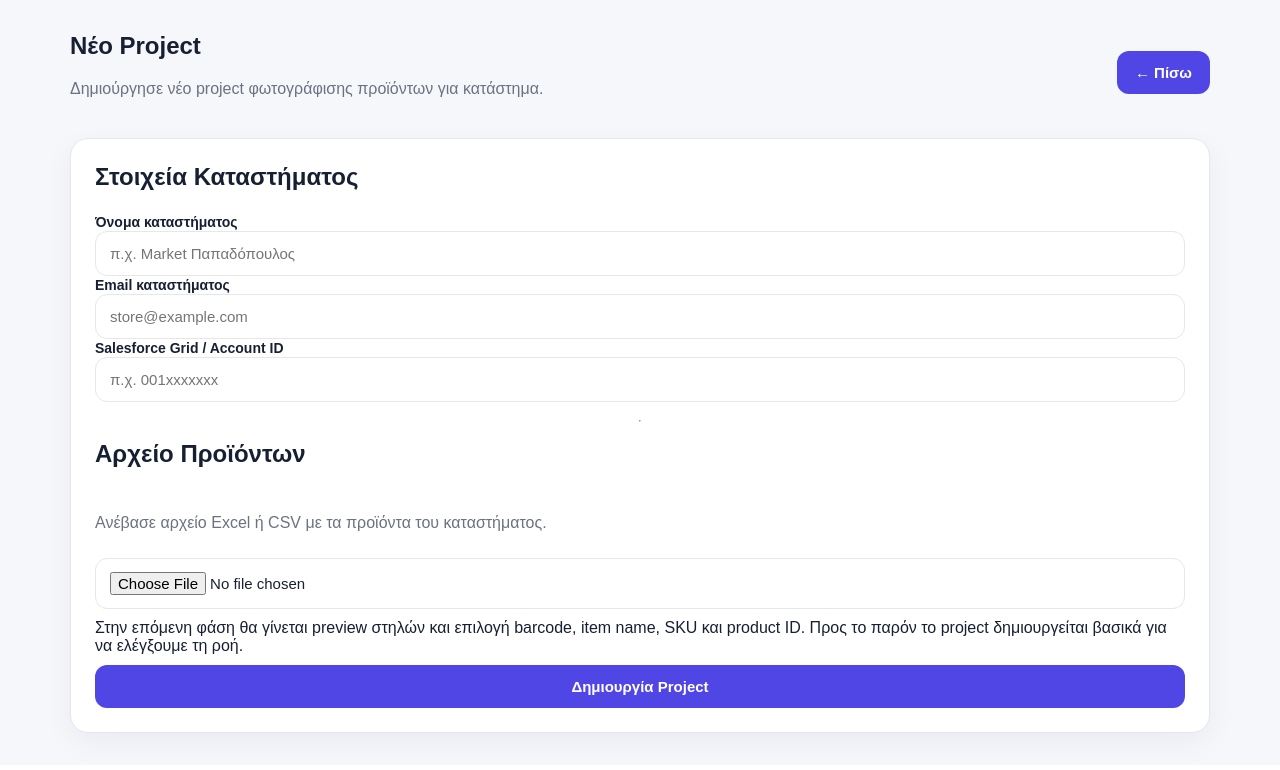
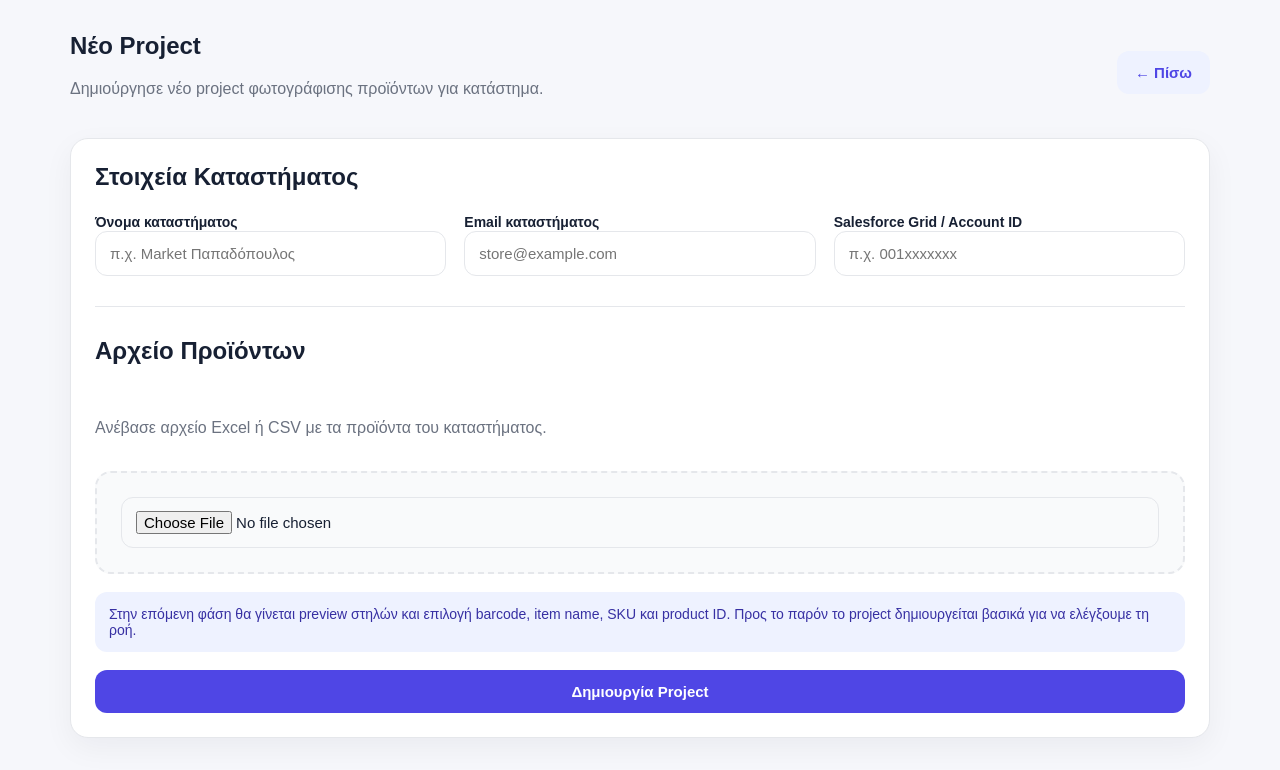
Before and after one commit to myscanner09/myscanner.gr, a FastAPI app: template photomatch/templates/create_project.html in a window 1280 px wide. Shown: the part 72-842 px from the top of the page. Run offline with FastAPI, Linux system fonts and the light colour scheme; the template is opened without the code that fills it, so the values that code supplies are empty.

Commit message:
Update styles for create project

```diff
--- a/photomatch/static/style.css
+++ b/photomatch/static/style.css
@@ -231,3 +231,55 @@ th {
         font-size: 13px;
     }
 }
+
+.secondary {
+    background: #eef2ff;
+    color: var(--primary);
+}
+
+.secondary:hover {
+    background: #e0e7ff;
+}
+
+.project-form {
+    gap: 18px;
+}
+
+.form-grid {
+    display: grid;
+    grid-template-columns: repeat(3, 1fr);
+    gap: 18px;
+}
+
+.upload-box {
+    border: 2px dashed var(--border);
+    border-radius: 16px;
+    padding: 24px;
+    background: #f9fafb;
+}
+
+.notice {
+    padding: 14px;
+    background: #eef2ff;
+    color: #3730a3;
+    border-radius: 12px;
+    font-size: 14px;
+}
+
+code {
+    background: #f3f4f6;
+    padding: 4px 7px;
+    border-radius: 7px;
+}
+
+hr {
+    border: none;
+    border-top: 1px solid var(--border);
+    margin: 12px 0;
+}
+
+@media (max-width: 900px) {
+    .form-grid {
+        grid-template-columns: 1fr;
+    }
+}
```
